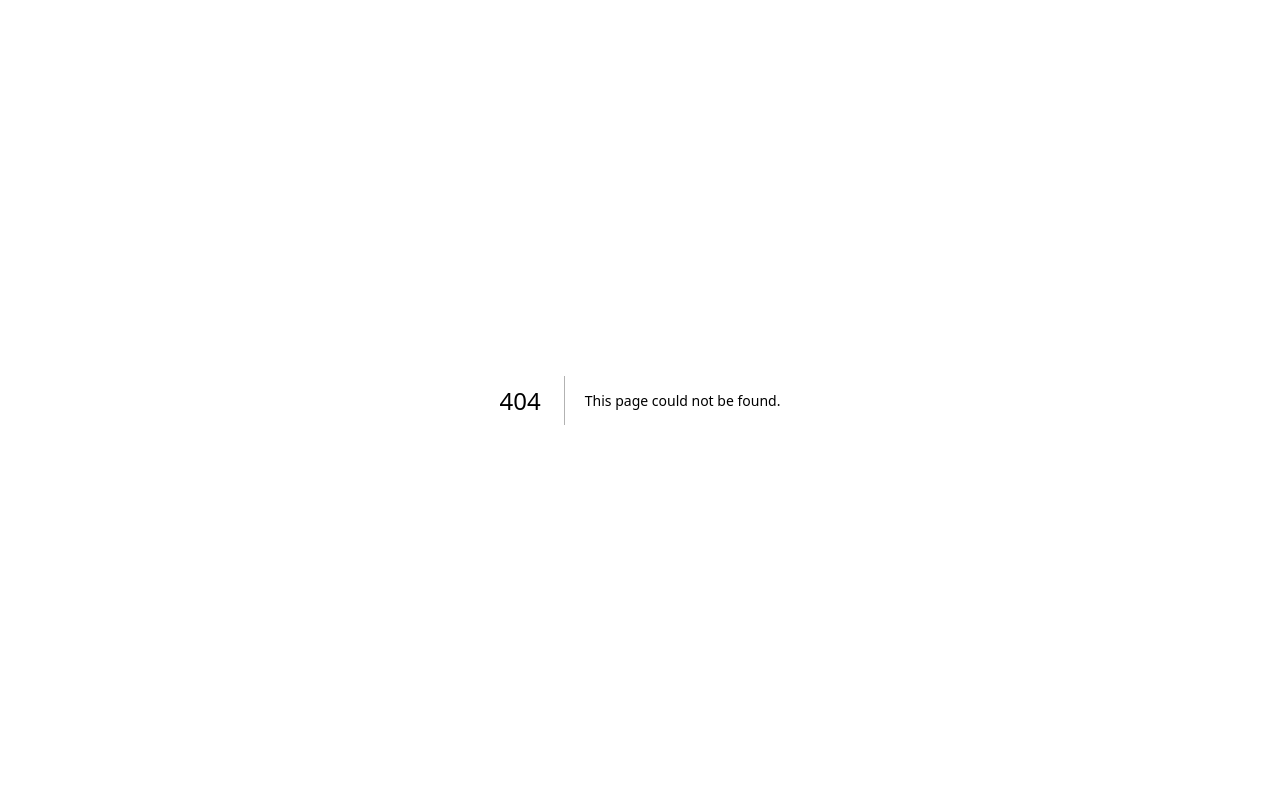
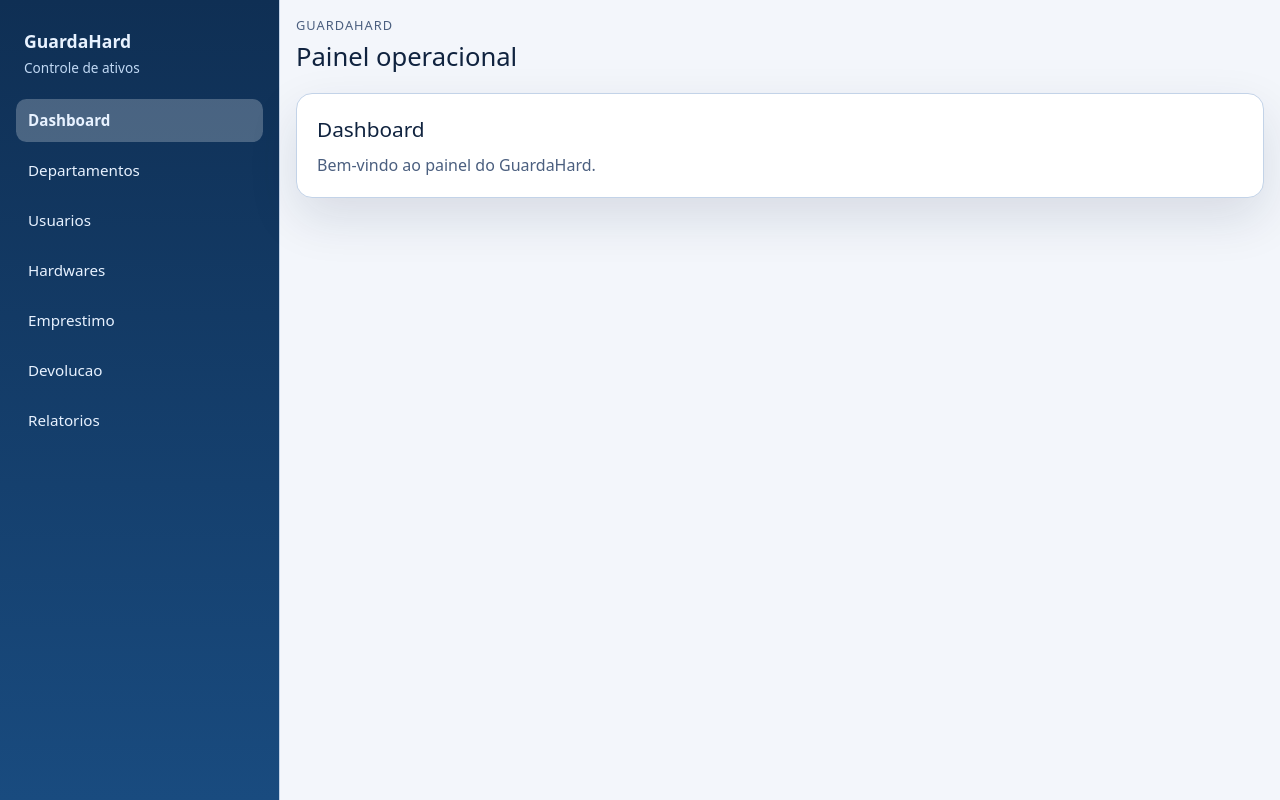
Before and after one commit to typevitor/guarda-hard, a Next.js app in the folder app/: page /dashboard in a window 1280 px wide. Before the commit this address had no page. Built offline with nearby package versions, Linux system fonts and the light colour scheme.

Commit message:
fix(app): use real dashboard route and harden menu tests

```diff
--- /dev/null
+++ b/app/src/app/(dashboard)/dashboard/page.tsx
@@ -0,0 +1,8 @@
+export default function DashboardPage() {
+  return (
+    <div className="panel-card">
+      <h2 className="panel-title">Dashboard</h2>
+      <p className="panel-text">Bem-vindo ao painel do GuardaHard.</p>
+    </div>
+  );
+}
--- a/app/src/app/page.tsx
+++ b/app/src/app/page.tsx
@@ -1,12 +1,5 @@
-import { AppShell } from "../components/layout/app-shell";
+import { redirect } from "next/navigation";
 
 export default function Home() {
-  return (
-    <AppShell>
-      <div className="panel-card">
-        <h2 className="panel-title">Dashboard</h2>
-        <p className="panel-text">Bem-vindo ao painel do GuardaHard.</p>
-      </div>
-    </AppShell>
-  );
+  redirect("/dashboard");
 }
--- a/app/src/components/layout/sidebar-menu.tsx
+++ b/app/src/components/layout/sidebar-menu.tsx
@@ -9,7 +9,7 @@ type MenuItem = {
 };
 
 const MENU_ITEMS: MenuItem[] = [
-  { href: "/", label: "Dashboard" },
+  { href: "/dashboard", label: "Dashboard" },
   { href: "/departamentos", label: "Departamentos" },
   { href: "/usuarios", label: "Usuarios" },
   { href: "/hardwares", label: "Hardwares" },
@@ -19,10 +19,6 @@ const MENU_ITEMS: MenuItem[] = [
 ];
 
 function isActive(pathname: string, href: string): boolean {
-  if (href === "/") {
-    return pathname === "/";
-  }
-
   return pathname === href || pathname.startsWith(`${href}/`);
 }
 
```
Also changed, not shown: 1 other file (tests, documents, lock files or other folders).
